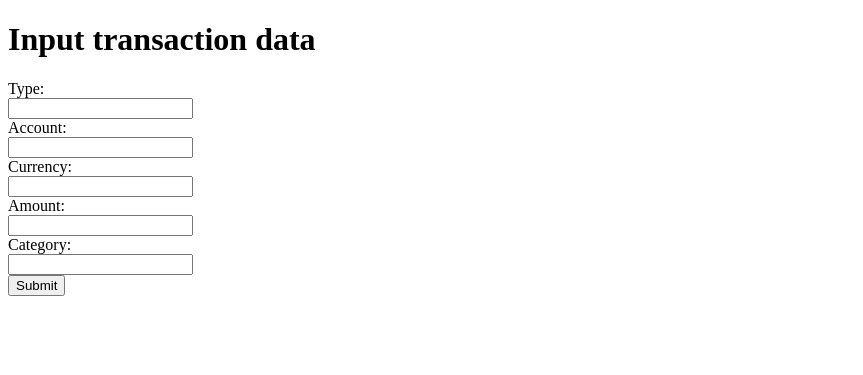
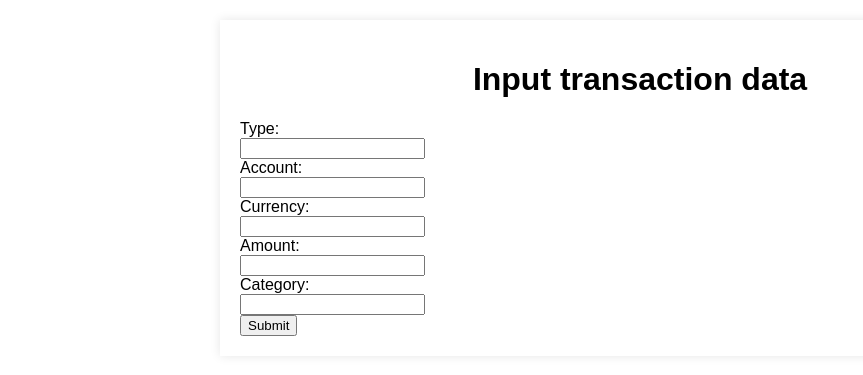
Before and after one commit to IvanSoregashi/Report-Endpoint, a Flask app: page /input in a window 1280 px wide. Shown: the top 375 px of the page, without its empty margins (0-863 px from the left). Run offline with Flask 3, Linux system fonts and the light colour scheme.

Commit message:
html update, and view db

```diff
--- a/app.py
+++ b/app.py
@@ -33,7 +33,7 @@ class Transaction(db.Model):
 
 @app.route("/home")
 def home():
-    return "<h1>Hello!</h1> Main Page!"
+    return render_template("home.html", values=Transaction.query.all())
 
 
 @app.route("/input", methods=["POST", "GET"])
@@ -50,9 +50,8 @@ def input_form():
         tr = Transaction(datetime.now(), type, account, currency, int(amount), category, "Created by web form")
         db.session.add(tr)
         db.session.commit()
+        return f"<h4>Transaction received</h4>{type, account, currency, amount, category}"
 
-        print(Transaction.query.filter_by(currency='kzt').first().account)
-        return f"<h4>Transaction received</h4>{type, account, currency, amount, category}"
 
 
 if __name__ == "__main__":
--- /dev/null
+++ b/templates/base.html
@@ -0,0 +1,29 @@
+<!DOCTYPE html>
+<html lang="en">
+<head>
+    <meta charset="UTF-8">
+    <meta name="viewport" content="width=device-width, initial-scale=1.0">
+    <title>{% block title %}My Flask App{% endblock %}</title>
+    <style>
+        body {
+            margin: 0;
+            font-family: Arial, sans-serif;
+            padding: 20px;
+        }
+        .container {
+            max-width: 800px;
+            margin: 0 auto;
+            padding: 20px;
+            box-shadow: 0 0 10px rgba(0, 0, 0, 0.1);
+        }
+        h1 {
+            text-align: center;
+        }
+    </style>
+</head>
+<body>
+    <div class="container">
+        {% block content %}{% endblock %}
+    </div>
+</body>
+</html>
--- a/templates/input.html
+++ b/templates/input.html
@@ -1,10 +1,6 @@
-<!DOCTYPE html>
-<html lang="en">
-<head>
-    <meta charset="UTF-8">
-    <title>Flask Form Input</title>
-</head>
-<body>
+{% extends "base.html" %}
+{% block title %}Input page{% endblock %}
+{% block content %}
     <h1>Input transaction data</h1>
     <form action="/input" method="POST">
         <label for="type">Type:</label><br>
@@ -19,5 +15,4 @@
         <input type="text" id="category" name="category"><br>
         <input type="submit" value="Submit">
     </form>
-</body>
-</html>
+{% endblock %}
```
Also changed, not shown: templates/home.html (added, +8 -0 lines).
